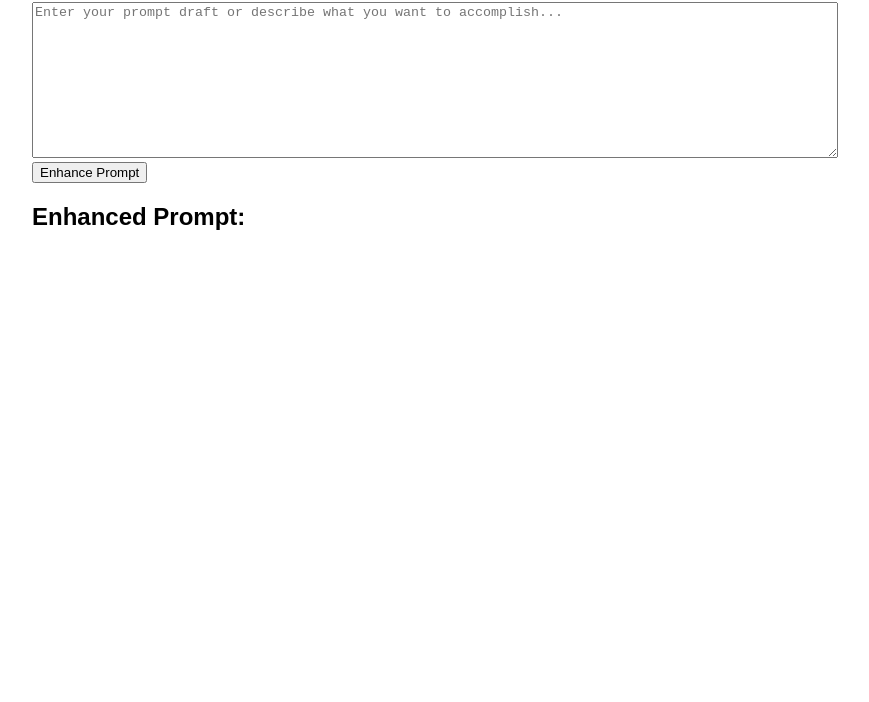
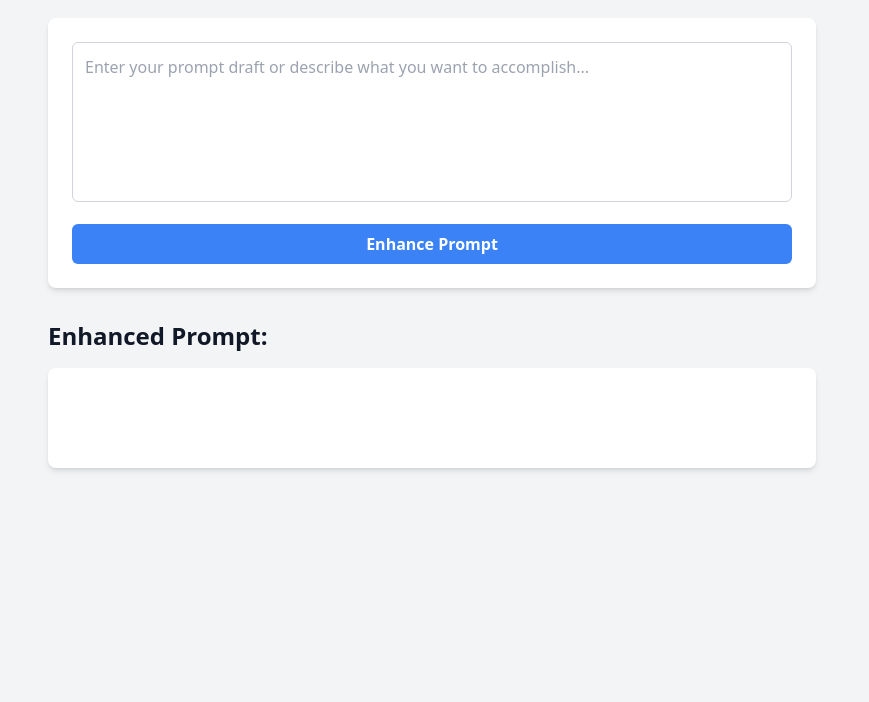
Before and after one commit to hizzybabe/promptenhancer, a plain HTML site: page static/index.html in a window 1280 px wide. Shown: the part 98-800 px from the top of the page, without its empty margins (208-1077 px from the left). Drawn offline with nearby package versions, Linux system fonts and the light colour scheme.

Commit message:
Update index.html

```diff
--- a/static/index.html
+++ b/static/index.html
@@ -4,28 +4,20 @@
     <meta charset="UTF-8">
     <meta name="viewport" content="width=device-width, initial-scale=1.0">
     <title>Prompt Enhancer</title>
-    <style>
-        body {
-            font-family: Arial, sans-serif;
-            max-width: 800px;
-            margin: 0 auto;
-            padding: 20px;
-        }
-        textarea {
-            width: 100%;
-            height: 150px;
-        }
-        #enhancedPrompt {
-            white-space: pre-wrap;
-        }
-    </style>
+    <script src="https://cdn.tailwindcss.com"></script>
 </head>
-<body>
-    <h1>Prompt Enhancer</h1>
-    <textarea id="inputPrompt" placeholder="Enter your prompt draft or describe what you want to accomplish..."></textarea>
-    <button onclick="enhancePrompt()">Enhance Prompt</button>
-    <h2>Enhanced Prompt:</h2>
-    <div id="enhancedPrompt"></div>
+<body class="bg-gray-100 min-h-screen py-12 px-4 sm:px-6 lg:px-8">
+    <div class="max-w-3xl mx-auto">
+        <h1 class="text-3xl font-bold text-center text-gray-900 mb-8">Prompt Enhancer</h1>
+        <div class="bg-white shadow-md rounded-lg p-6">
+            <textarea id="inputPrompt" class="w-full h-40 p-3 border border-gray-300 rounded-md focus:outline-none focus:ring-2 focus:ring-blue-500 resize-none" placeholder="Enter your prompt draft or describe what you want to accomplish..."></textarea>
+            <button onclick="enhancePrompt()" class="mt-4 w-full bg-blue-500 hover:bg-blue-600 text-white font-bold py-2 px-4 rounded-md transition duration-300 ease-in-out">Enhance Prompt</button>
+        </div>
+        <div class="mt-8">
+            <h2 class="text-2xl font-semibold text-gray-900 mb-4">Enhanced Prompt:</h2>
+            <div id="enhancedPrompt" class="bg-white shadow-md rounded-lg p-6 min-h-[100px] whitespace-pre-wrap"></div>
+        </div>
+    </div>
 
     <script src="/static/script.js" onerror="console.error('Failed to load script.js')"></script>
 </body>
```
